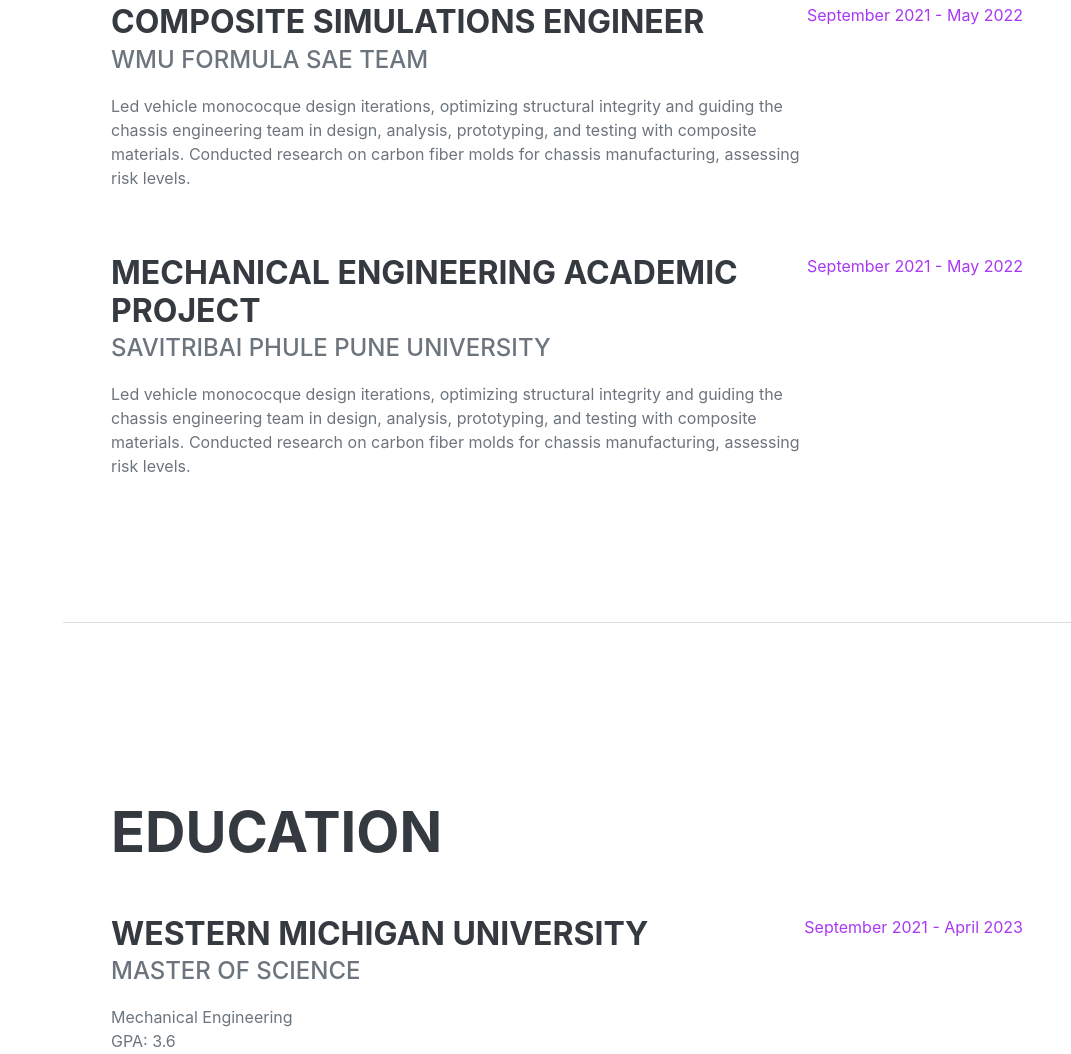
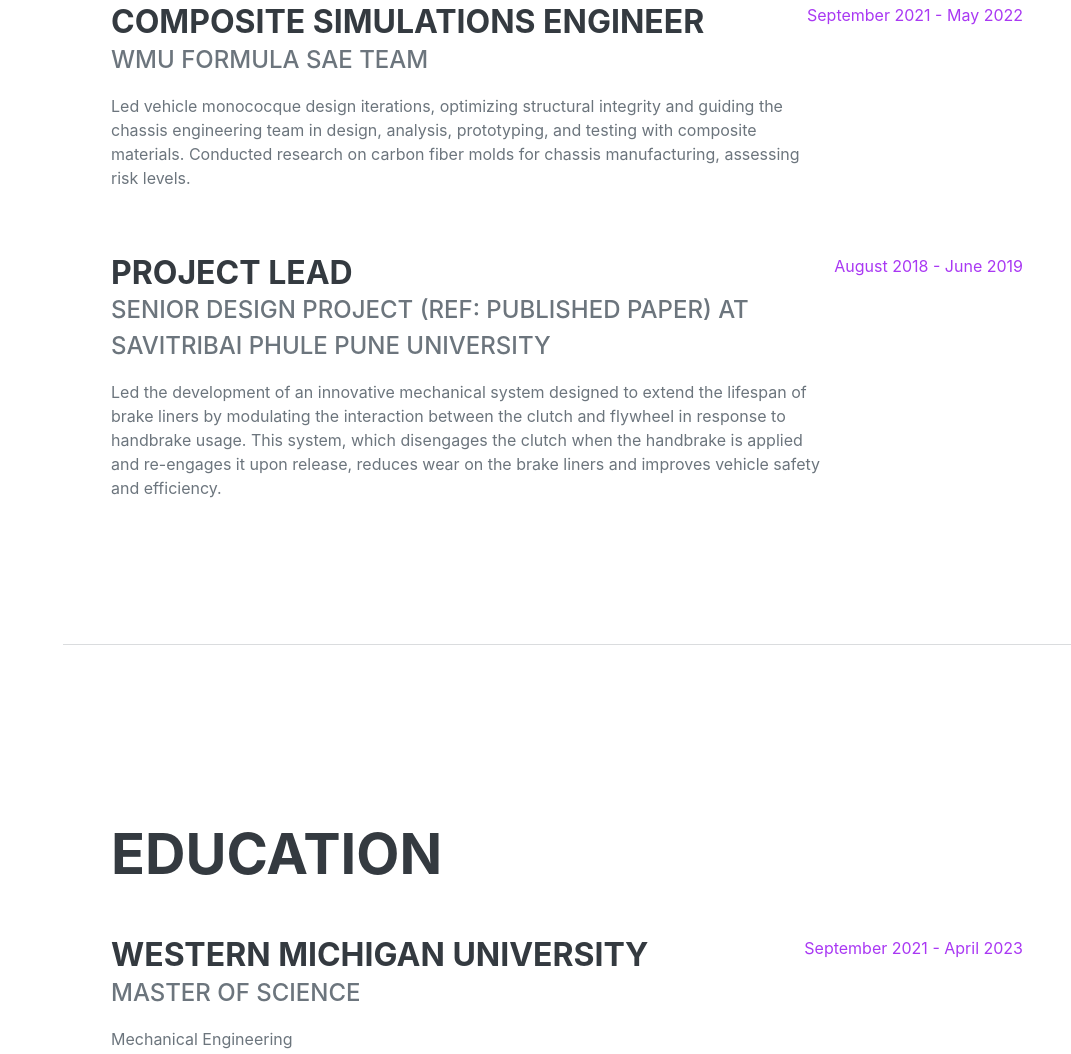
Before and after one commit to vinayakchettier/vinayakchettier.github.io, a plain HTML site: page index.html in a window 1280 px wide. Shown: the part 1794-2848 px from the top of the page, without its empty margins (209-1280 px from the left). Drawn offline with nearby package versions, Linux system fonts and the light colour scheme; a web font is replaced by a local one.

Commit message:
Add files via upload

```diff
--- a/index.html
+++ b/index.html
@@ -51,7 +51,7 @@
                     <div class="social-icons">
                         <a class="social-icon" target="_blank" href="https://linkedin.com/in/vinayakchettierprofile"><i class="fa-brands fa-linkedin-in"></i></a>
                         <a class="social-icon" target="_blank" href="https://drive.google.com/file/d/1SB_Er5bEkhcDyKHiOJnkAPlPxrQXQ0nc/view?usp=sharing"><i class="fa-regular fa-file-lines"></i></a>
-			<a class="social-icon" target="_blank" href="https://drive.google.com/file/d/1_9YtTcbjamdvktrOTfa01hsMyAuXUuWH/view?usp=drive_link"><i class="fa-solid fa-book-open"></i></a>
+                        <a class="social-icon" target="_blank" href="https://drive.google.com/file/d/1_9YtTcbjamdvktrOTfa01hsMyAuXUuWH/view?usp=drive_link"><i class="fa-solid fa-book-open"></i></a>
                     </div>
                 </div>
             </section>
@@ -91,15 +91,15 @@
                         </div>
                         <div class="flex-shrink-0"><span class="text-primary">September 2021 - May 2022</span></div>
                     </div>
-                    <div class="d-flex flex-column flex-md-row justify-content-between mb-5">
+					                    <div class="d-flex flex-column flex-md-row justify-content-between mb-5">
                         <div class="flex-grow-1">
-                            <h3 class="mb-0">Mechanical Engineering Academic Project</h3>
-                            <div class="subheading mb-3">Savitribai Phule Pune University</div>
-                            <p> Led vehicle monococque design iterations, optimizing structural integrity and guiding the chassis engineering team in design, analysis, prototyping, and testing with composite materials. Conducted research on carbon fiber molds for chassis manufacturing, assessing risk levels. </p>
+                            <h3 class="mb-0">Project Lead</h3>
+                            <div class="subheading mb-3">Senior Design Project (Ref: Published Paper) at Savitribai Phule Pune University</div>
+                            <p>Led the development of an innovative mechanical system designed to extend the lifespan of brake liners by modulating the interaction between the clutch and flywheel in response to handbrake usage. This system, which disengages the clutch when the handbrake is applied and re-engages it upon release, reduces wear on the brake liners and improves vehicle safety and efficiency.</p>
                         </div>
-                        <div class="flex-shrink-0"><span class="text-primary">September 2021 - May 2022</span></div>
+                        <div class="flex-shrink-0"><span class="text-primary">August 2018 - June 2019</span></div>
                     </div>
-		</div>
+                </div>
             </section>
             <hr class="m-0" />
             <!-- Education-->
```
